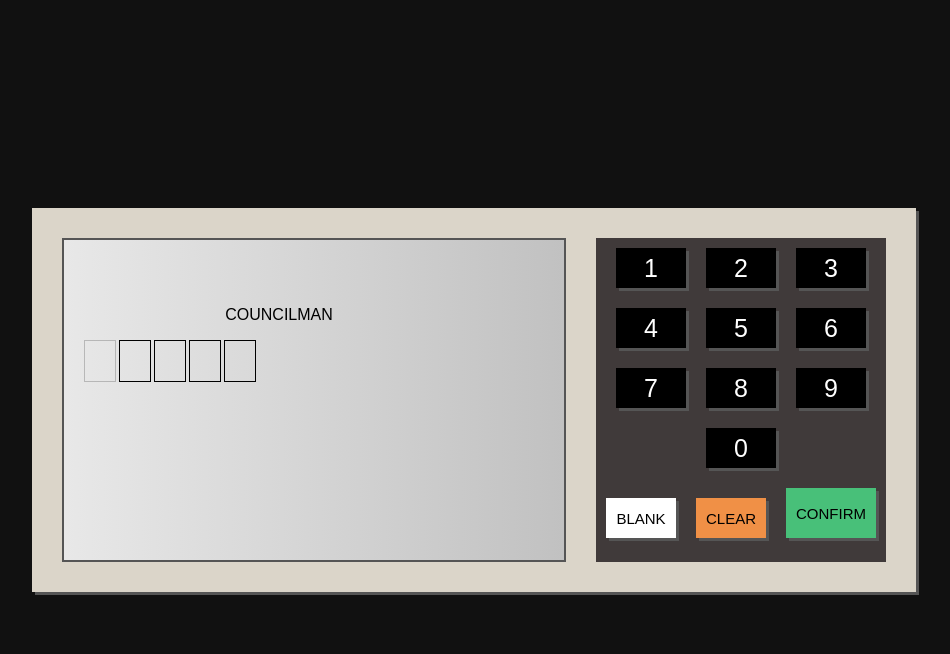
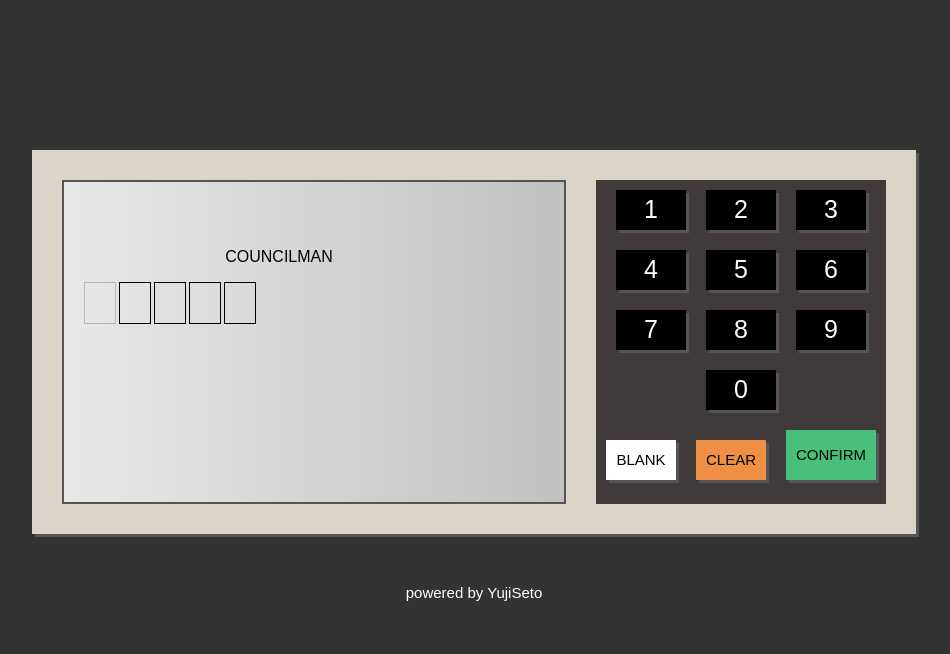
Before and after one commit to YujiSeto/Eletronic-Voting-Machine, a plain HTML site: page index.html in a window 1280 px wide. Shown: the whole page, without its empty margins (166-1116 px from the left). Drawn offline with Linux system fonts and the light colour scheme.

Commit message:
feat: Add footer and update background color

```diff
--- a/index.html
+++ b/index.html
@@ -71,6 +71,7 @@
       </div>
     </div>
 
+    <footer>powered by <a href="https://yujiseto.github.io/">YujiSeto</a></footer>
     <script src="stages.js"></script>
     <script src="scripts.js"></script>
   </body>
--- a/style.css
+++ b/style.css
@@ -14,8 +14,9 @@ body {
   margin: 0;
   width: 100vw;
   height: 100vh;
-  background-color: #111;
+  background-color: #333;
   display: flex;
+  flex-direction: column;
   justify-content: center;
   align-items: center;
   font-family: Arial, Helvetica, sans-serif;
@@ -158,3 +159,16 @@ body {
   justify-content: center;
   align-items: center;
 }
+
+footer {
+  color: #fff;
+  text-align: center;
+  font-size: 15px;
+  padding: 50px;
+}
+footer a {
+  text-decoration: none;
+  text-align: center;
+  color: #fff;
+  font-size: 15px;
+}
```
